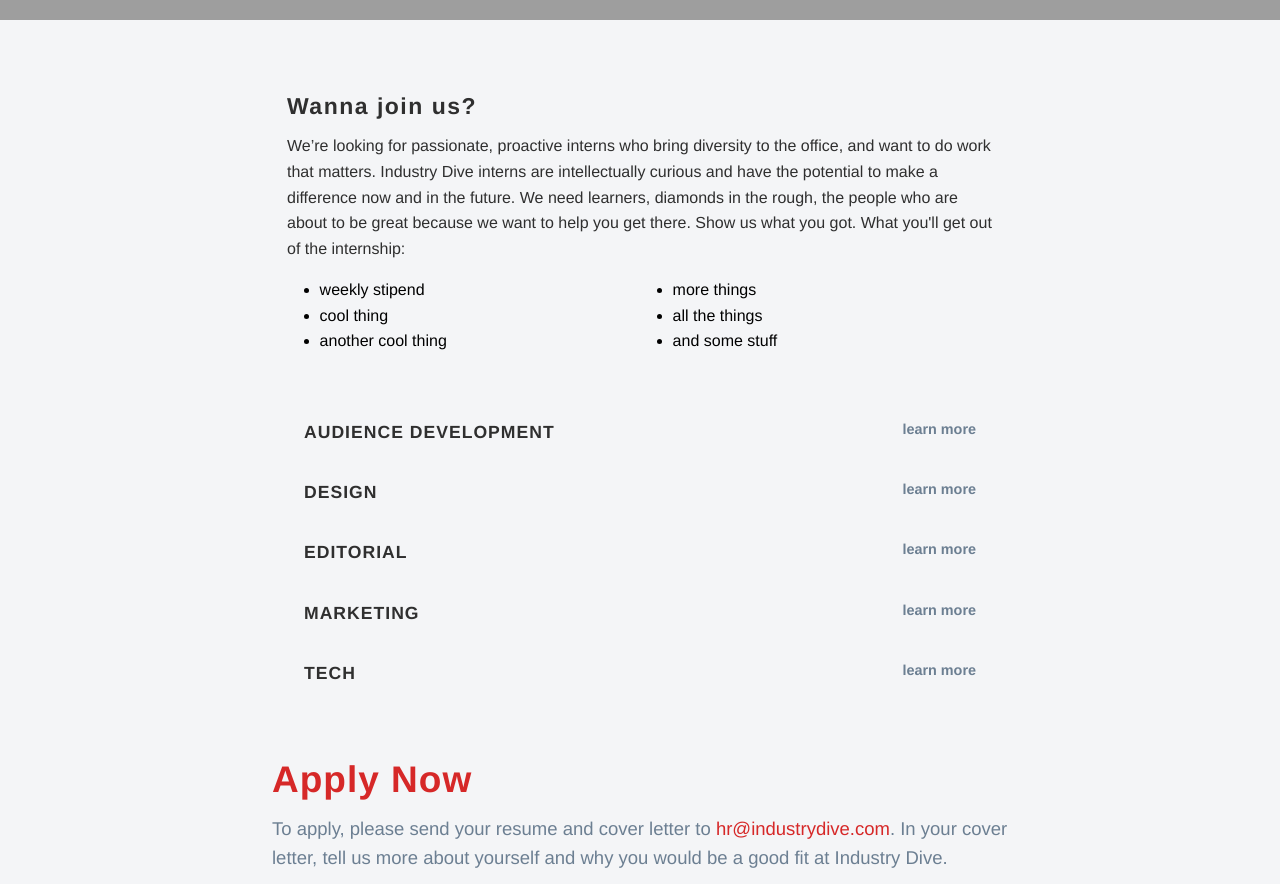
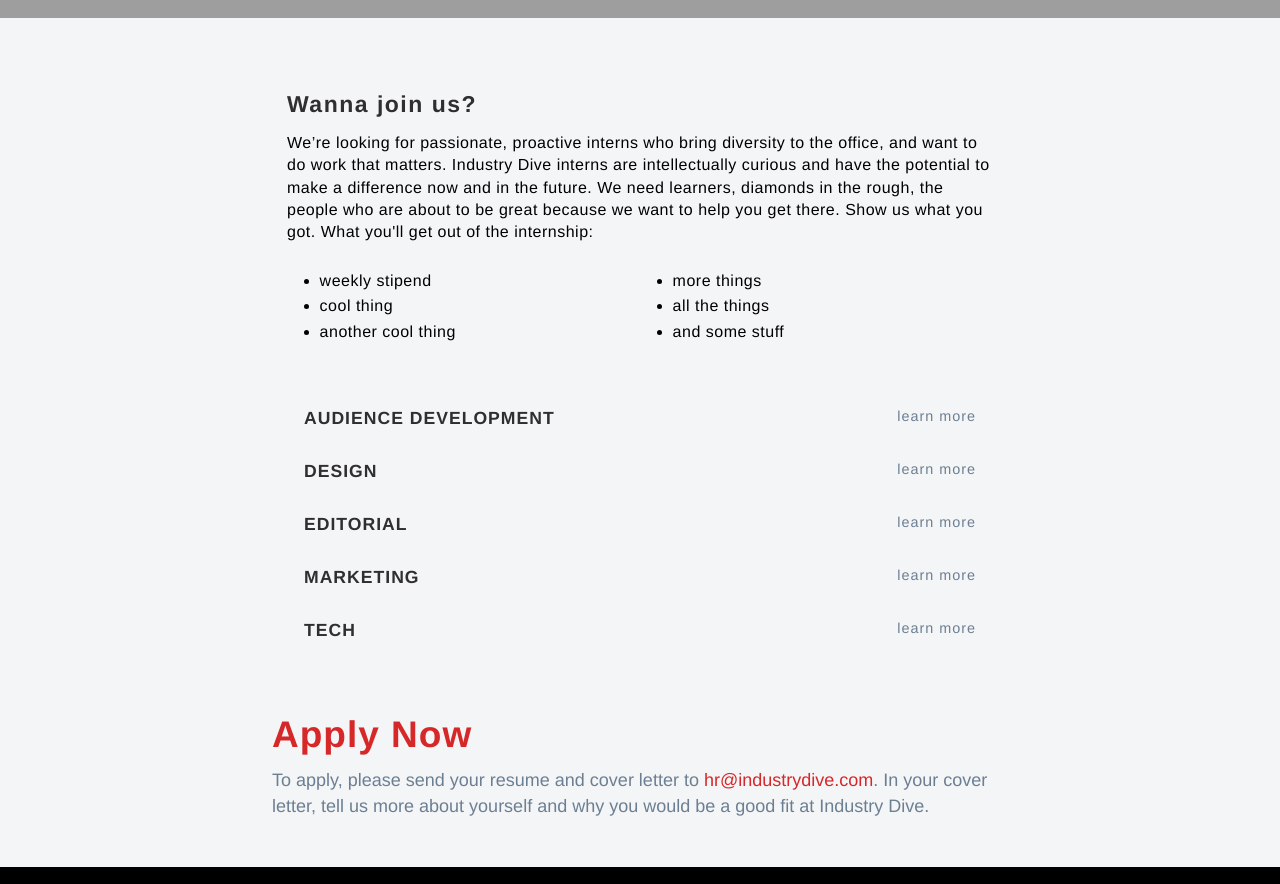
Before and after one commit to maddydeason/ID_intern_program, a plain HTML site: page index.html in a window 1280 px wide. Shown: the part 1820-2704 px from the top of the page. Drawn offline with Linux system fonts and the light colour scheme; grey boxes are pictures that could not be loaded.

Commit message:
typography~~

```diff
--- a/css/style.css
+++ b/css/style.css
@@ -8,6 +8,15 @@ p, h3, h4, h5 {
 	color: #2f2f2f;
 	margin: 0 auto;
 }
+
+h1, h2, h3, h4, h5, h6, li {
+	font-family: 'Proxima Nova', 'Helvetica', sans-serif;
+}
+
+p {
+	font-family: 'Palatino', 'Times New Roman', sans-serif;
+}
+
 .row {
 	padding: 0 2em 0 2em;
 	max-width: 800px;
@@ -68,11 +77,15 @@ h5 {
 	font-weight: 400;
 }
 
+h6, li {
+	letter-spacing: .5px;
+}
+
 .quote-text {
-	font-family: "Palatino", serif;
 	font-size: .8em;
 	max-width: 180px;
 }
+
 .attribution {
 	max-width: 180px;
 	font-size: .9em;
@@ -85,8 +98,7 @@ ul {
 }
 
 .position {
-	font-size: 1.1em;
-	font-weight: 700;
+	font: 700 1.1em 'Proxima Nova', 'Helvetica', sans-serif;
 	letter-spacing: 1px;
 	text-align: left;
 	text-transform: uppercase;
@@ -95,13 +107,12 @@ ul {
 .learn-more {
 	color: #6c7f92;
 	text-align: right;
-	font-size: .9em;
-	font-weight: 700;
+	font: 400 .9em 'Proxima Nova', 'Helvetica', sans-serif;
+	letter-spacing: 1px;
 }
 
 .apply-blurb {
 	color: #6c7f92;
-	font-size: .5em;
 	letter-spacing: initial;
 }
 
@@ -135,4 +146,5 @@ button {
 
 .quote-photo {
 	margin: 3em 0 1em 0;
+	text-align: center;
 }
--- a/index.html
+++ b/index.html
@@ -13,7 +13,7 @@
     <div class="row top-section">
       <div class="columns">
         <h1><strong>Intern</strong> with Industry Dive<h1>
-        <h5>As an Industry Dive intern, you’ll take on the same projects and responsibility as our full-time employees. You’ll get experience in your field and leave with a significant body of work to add to your portfolio. </h5>
+        <h5>As an Industry Dive intern, you’ll take on the same projects and responsibility as our full-time employees. You’ll get experience in your field and leave with a significant body of work to add to your portfolio.</h5>
         <button>Apply Now</button>
       </div>
     </div>
@@ -25,7 +25,7 @@
     <div class="row about-id-section" data-equalizer>
       <div class="columns">
         <h4>What is it like to work at Industry Dive?</h4>
-        <p>Mauris congue massa vitae vulputate pharetra. Cras ligula sem, elementum tincidunt blandit ut, ultrices id est. Suspendisse nec risus nisl. Ut vitae magna sed tortor consectetur vulputate vitae viverra nisi. Nulla et ipsum in nulla sagittis egestas vel eu nunc. </p>
+        <h6>Mauris congue massa vitae vulputate pharetra. Cras ligula sem, elementum tincidunt blandit ut, ultrices id est. Suspendisse nec risus nisl. Ut vitae magna sed tortor consectetur vulputate vitae viverra nisi. Nulla et ipsum in nulla sagittis egestas vel eu nunc. </h6>
       </div>
       <div class="small-12 medium-4 columns">
         <img class="quote-photo" src="img/face.png">
@@ -51,7 +51,7 @@
     <div class="row internship-specifics">
       <div class="columns">
         <h4>Wanna join us?</h4>
-        <p>We’re looking for passionate, proactive interns who bring diversity to the office, and want to do work that matters. Industry Dive interns are intellectually curious and have the potential to make a difference now and in the future. We need learners, diamonds in the rough, the people who are about to be great because we want to help you get there. Show us what you got. What you'll get out of the internship:</p>
+        <h6>We’re looking for passionate, proactive interns who bring diversity to the office, and want to do work that matters. Industry Dive interns are intellectually curious and have the potential to make a difference now and in the future. We need learners, diamonds in the rough, the people who are about to be great because we want to help you get there. Show us what you got. What you'll get out of the internship:</h6>
         <div class="small-6 columns">
           <ul>
             <li>weekly stipend</li>
@@ -114,7 +114,7 @@
 
     <div class="row apply-now">
       <h2>Apply Now<h2>
-      <p class="apply-blurb">To apply, please send your resume and cover letter to <a href="mailto:hr@industrydive.com subject=Industry%Dive%Internship">hr@industrydive.com</a>. In your cover letter, tell us more about yourself and why you would be a good fit at Industry Dive. </p>
+      <h5 class="apply-blurb">To apply, please send your resume and cover letter to <a href="mailto:hr@industrydive.com subject=Industry%Dive%Internship">hr@industrydive.com</a>. In your cover letter, tell us more about yourself and why you would be a good fit at Industry Dive. </h5>
     </div>
 
     <div class="footer-bar"></div>
```
